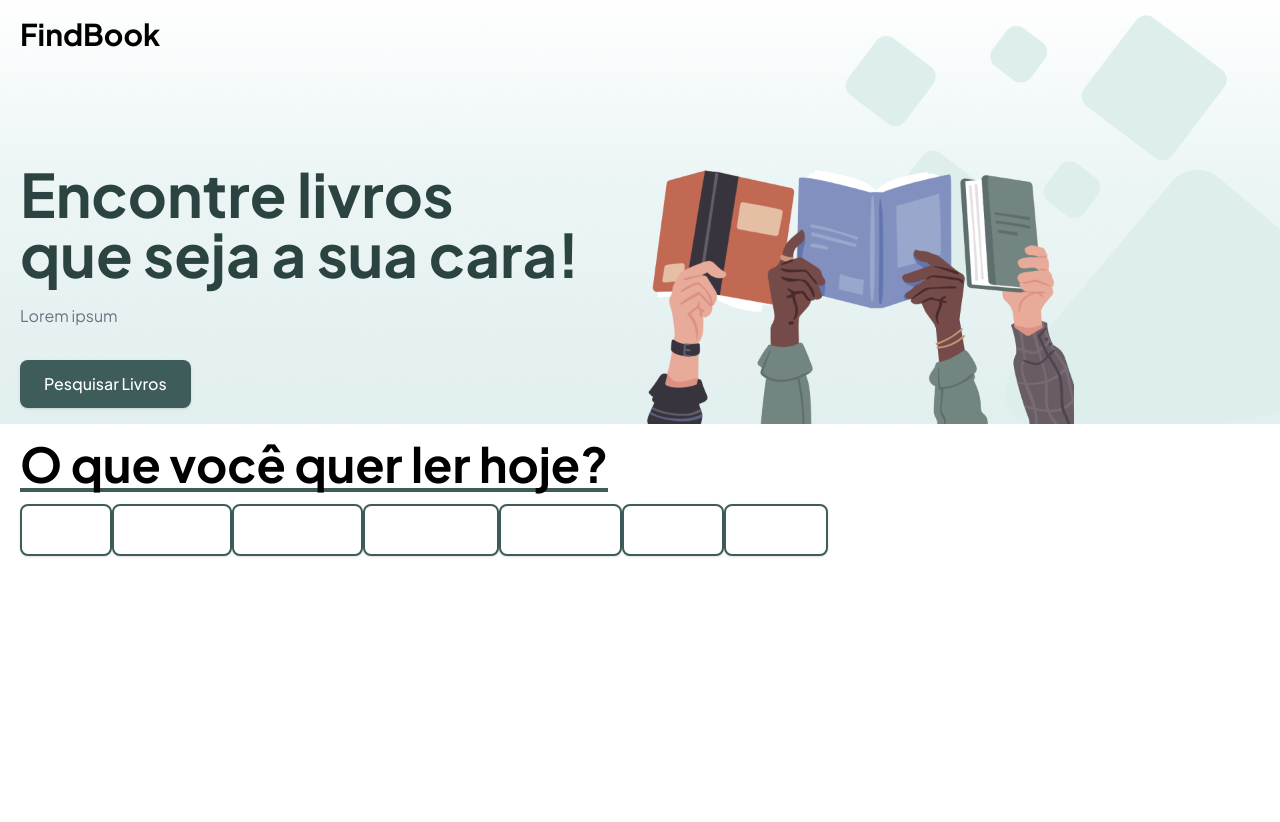
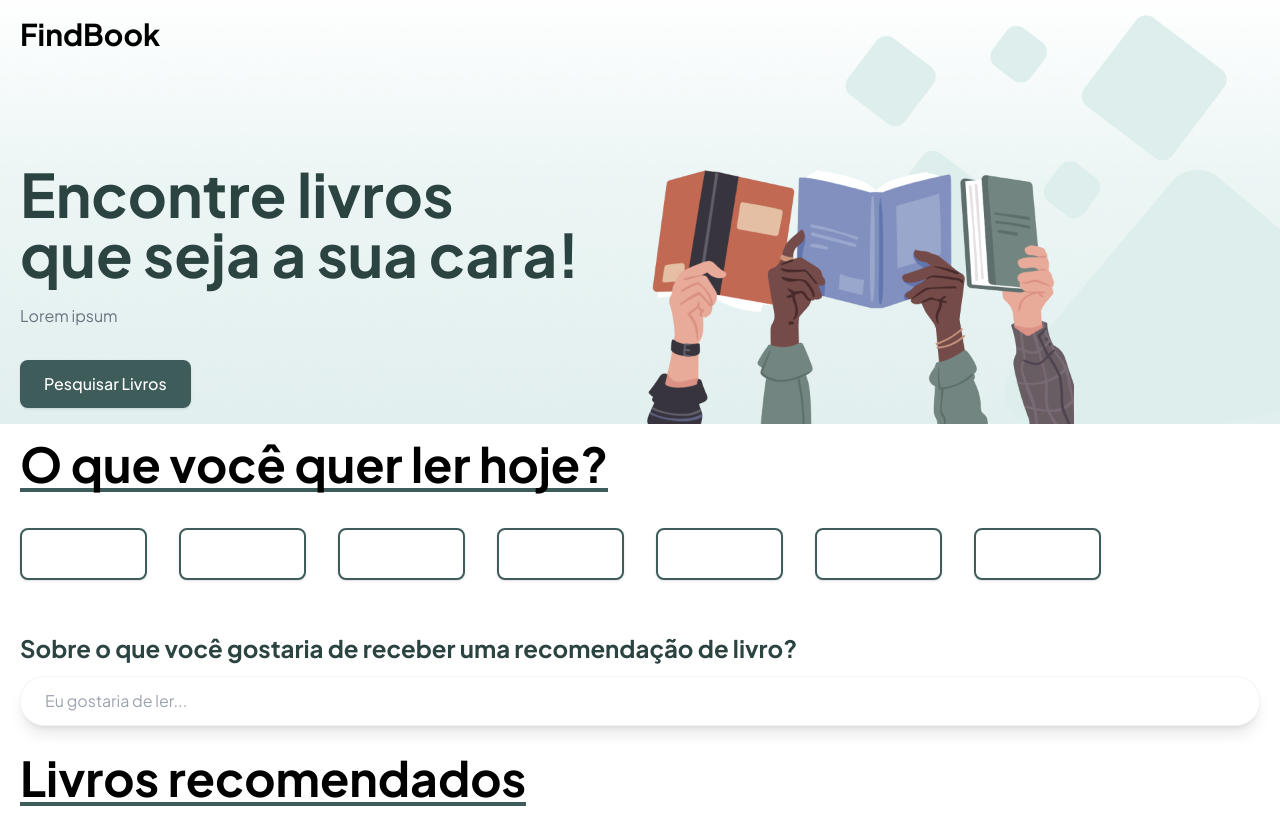
Before and after one commit to humbertoromanojr/hero-code, a React (Vite) app in the folder frontend/: page / in a window 1280 px wide. Before the commit the page ends 800 px from the top, so only its background shows below. Built offline with nearby package versions, Linux system fonts and the light colour scheme.

Commit message:
Update screen home

```diff
--- a/frontend/src/pages/Home/index.tsx
+++ b/frontend/src/pages/Home/index.tsx
@@ -1,3 +1,5 @@
+import { useCallback, useState } from "react";
+
 import Header from "../../components/Header/Header";
 import Container from "../../components/Container/Container";
 import Title from "../../components/Title/Title";
@@ -14,15 +16,50 @@ const genderBooks = [
 ];
 
 export default function Home() {
+  const [selectedGender, setSelectedGender] = useState<string[]>([]);
+
+  const handleSelect = useCallback(
+    (title: string) => {
+      console.log("==> home: ", title);
+      if (selectedGender.includes(title)) {
+        const removeGender = selectedGender.filter((item) => item !== title);
+        setSelectedGender(removeGender);
+      } else {
+        setSelectedGender([...selectedGender, title]);
+      }
+    },
+    [selectedGender]
+  );
+
   return (
     <>
       <Header />
       <Container>
         <Title title="O que você quer ler hoje?" />
 
-        {genderBooks.map((book) => (
-          <Button title={book} variant="light" />
-        ))}
+        <div className="gap-8 grid grid-cols-8 my-6">
+          {genderBooks.map((book) => (
+            <Button
+              title={book}
+              variant={selectedGender.includes(book) ? "dark" : "light"}
+              onClick={() => handleSelect(book)}
+            />
+          ))}
+        </div>
+
+        <div className="py-7">
+          <p className="text-evergreen font-semibold text-2xl">
+            Sobre o que você gostaria de receber uma recomendação de livro?
+          </p>
+
+          <input
+            type="text"
+            placeholder="Eu gostaria de ler..."
+            className="outline-none shadow-lg border border-gray-100 rounded-3xl w-full px-6 py-3 mt-3"
+          />
+        </div>
+
+        <Title title="Livros recomendados" />
       </Container>
     </>
   );
```
